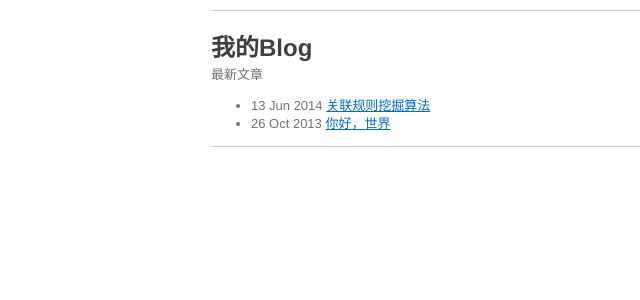
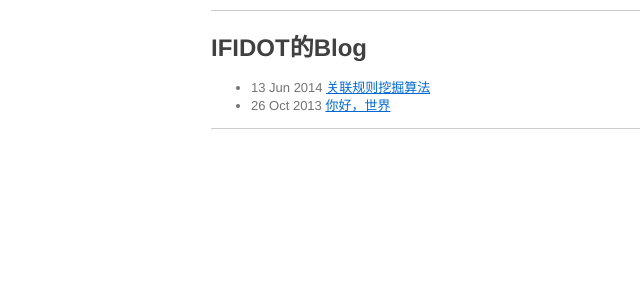
Before and after one commit to Fydot/Fydot.github.io, a Jekyll site: the page built from index.html, in a window 1280 px wide. Shown: the top 300 px of the page, without its empty margins (2-642 px from the left). Built offline with Jekyll 4.4.1, drawn with Linux system fonts in a browser that asks for light colours.

Commit message:
add new page

```diff
--- a/index.html
+++ b/index.html
@@ -1,9 +1,8 @@
 ---
 layout: default
-title: 我的Blog
+title: IFIDOT的Blog
 ---
 <h2>{{ page.title }}</h2>
-<p>最新文章</p>
 <ul>
   {% for post in site.posts %}
         <li>{{ post.date | date_to_string }} <a href="{{ post.url }}">{{ post.title }}</a></li>
```
